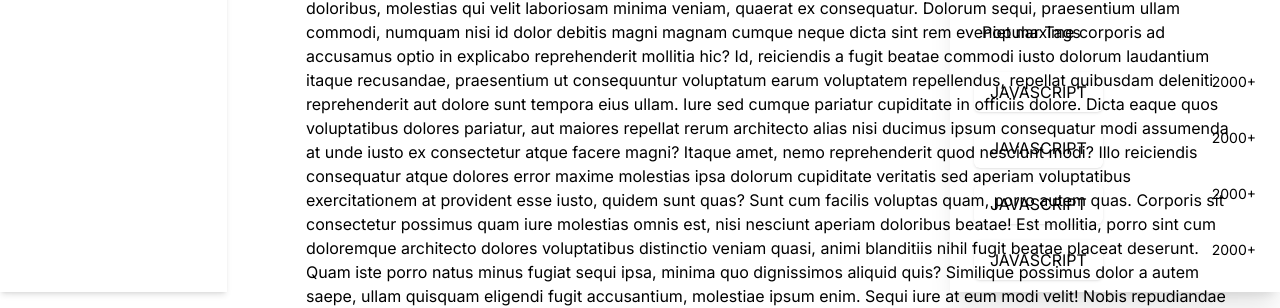
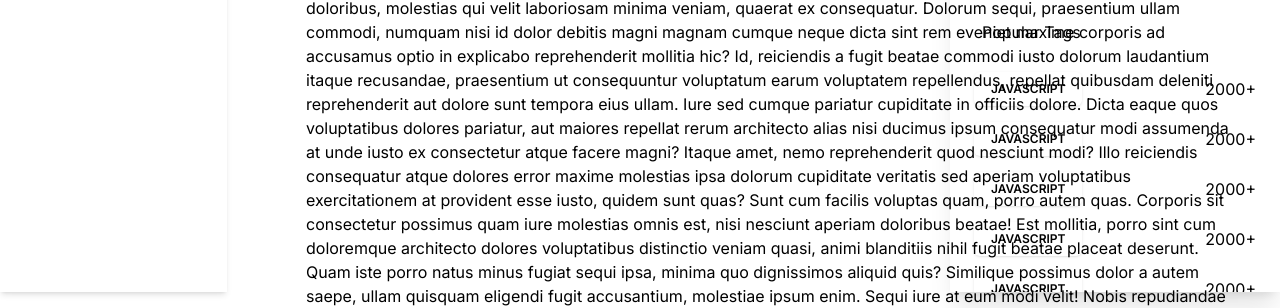
Before and after one commit to NikKorneev/code_overflow, a Next.js app: page / in a window 1280 px wide. Shown: the part 508-816 px from the top of the page. Built offline with nearby package versions, Linux system fonts and the light colour scheme; no server answers.

Commit message:
tag component recreated for reusing

```diff
--- /dev/null
+++ b/components/shared/RenderTag.tsx
@@ -0,0 +1,28 @@
+import Link from "next/link";
+import React from "react";
+import { Badge } from "../ui/badge";
+
+type Props = {
+	title: string;
+	count?: number;
+	showCount?: boolean;
+	id: number;
+};
+
+const RenderTag = ({ title, count, id, showCount }: Props) => {
+	return (
+		<Link
+			href={`/tags/${id}`}
+			className="flex items-center justify-between gap-2"
+		>
+			<Badge className="subtle-medium background-light800_dark400  justify-between rounded-md  px-4  py-2 uppercase shadow hover:bg-slate-900/80 focus:outline-none focus:ring-2 focus:ring-slate-950 focus:ring-offset-2 dark:border-slate-800  dark:text-[#7b8ec8]  dark:focus:ring-slate-300">
+				{title}
+			</Badge>
+			{showCount && (
+				<p className="text-dark500_light700 small-medium">{count}+</p>
+			)}
+		</Link>
+	);
+};
+
+export default RenderTag;
--- a/components/shared/sidebars/RightSidebar.tsx
+++ b/components/shared/sidebars/RightSidebar.tsx
@@ -1,6 +1,7 @@
 import Image from "next/image";
 import Link from "next/link";
 import React from "react";
+import RenderTag from "../RenderTag";
 
 const SidebarQuestion = ({ text }: { text: string }) => {
 	return (
@@ -18,17 +19,6 @@
 				height={20}
 				className="invert-colors"
 			/>
-		</Link>
-	);
-};
-
-const SidebarTag = ({ title, count }: { title: string; count: number }) => {
-	return (
-		<Link href={`/REFACTOR`} className="flex justify-between">
-			<div className="subtle-medium background-light800_dark400 inline-flex justify-between rounded-md border-transparent px-4  py-2 uppercase shadow hover:bg-slate-900/80 focus:outline-none focus:ring-2 focus:ring-slate-950 focus:ring-offset-2 dark:border-slate-800  dark:text-[#7b8ec8]  dark:focus:ring-slate-300">
-				{title}
-			</div>
-			<p className="text-dark500_light700 text-sm">{count}+</p>
 		</Link>
 	);
 };
@@ -51,12 +41,42 @@
 					Popular Tags
 				</h2>
 				<div className="mt-7 flex flex-col gap-4 px-4">
-					<SidebarTag title="javascript" count={2000} />
-					<SidebarTag title="javascript" count={2000} />
-					<SidebarTag title="javascript" count={2000} />
-					<SidebarTag title="javascript" count={2000} />
-					<SidebarTag title="javascript" count={2000} />
-					<SidebarTag title="javascript" count={2000} />
+					<RenderTag
+						title="javascript"
+						count={2000}
+						showCount
+						id={1}
+					/>
+					<RenderTag
+						title="javascript"
+						count={2000}
+						showCount
+						id={2}
+					/>
+					<RenderTag
+						title="javascript"
+						count={2000}
+						showCount
+						id={3}
+					/>
+					<RenderTag
+						title="javascript"
+						count={2000}
+						showCount
+						id={4}
+					/>
+					<RenderTag
+						title="javascript"
+						count={2000}
+						showCount
+						id={5}
+					/>
+					<RenderTag
+						title="javascript"
+						count={2000}
+						showCount
+						id={6}
+					/>
 				</div>
 			</div>
 		</aside>
--- /dev/null
+++ b/components/ui/badge.tsx
@@ -0,0 +1,36 @@
+import * as React from "react"
+import { cva, type VariantProps } from "class-variance-authority"
+
+import { cn } from "@/lib/utils"
+
+const badgeVariants = cva(
+  "inline-flex items-center rounded-full border px-2.5 py-0.5 text-xs font-semibold transition-colors focus:outline-none focus:ring-2 focus:ring-ring focus:ring-offset-2",
+  {
+    variants: {
+      variant: {
+        default:
+          "border-transparent bg-primary text-primary-foreground hover:bg-primary/80",
+        secondary:
+          "border-transparent bg-secondary text-secondary-foreground hover:bg-secondary/80",
+        destructive:
+          "border-transparent bg-destructive text-destructive-foreground hover:bg-destructive/80",
+        outline: "text-foreground",
+      },
+    },
+    defaultVariants: {
+      variant: "default",
+    },
+  }
+)
+
+export interface BadgeProps
+  extends React.HTMLAttributes<HTMLDivElement>,
+    VariantProps<typeof badgeVariants> {}
+
+function Badge({ className, variant, ...props }: BadgeProps) {
+  return (
+    <div className={cn(badgeVariants({ variant }), className)} {...props} />
+  )
+}
+
+export { Badge, badgeVariants }
```
